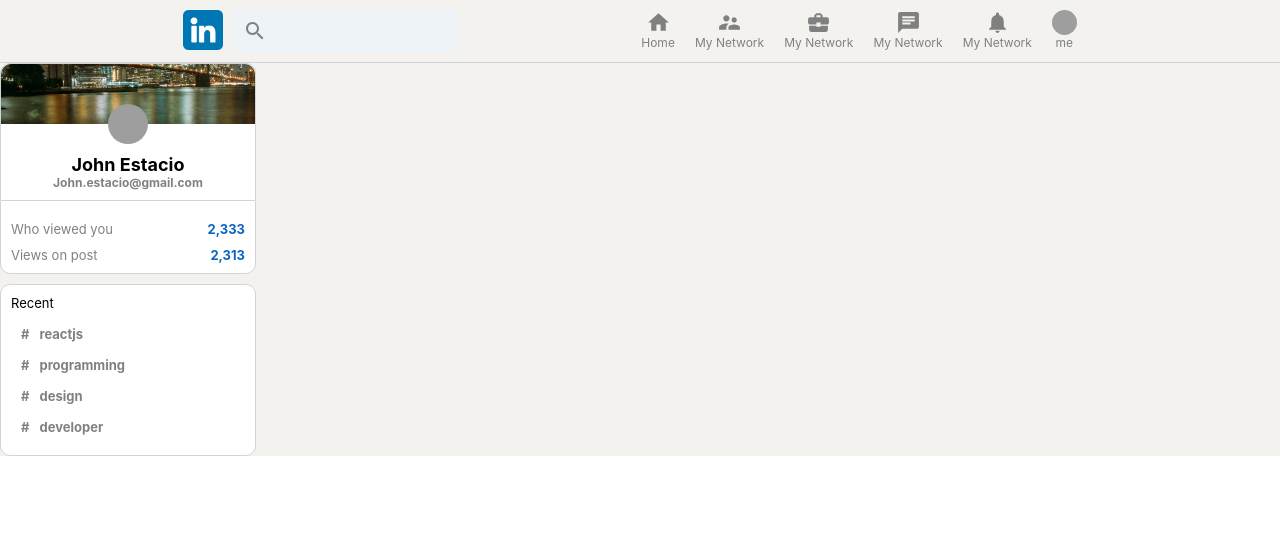
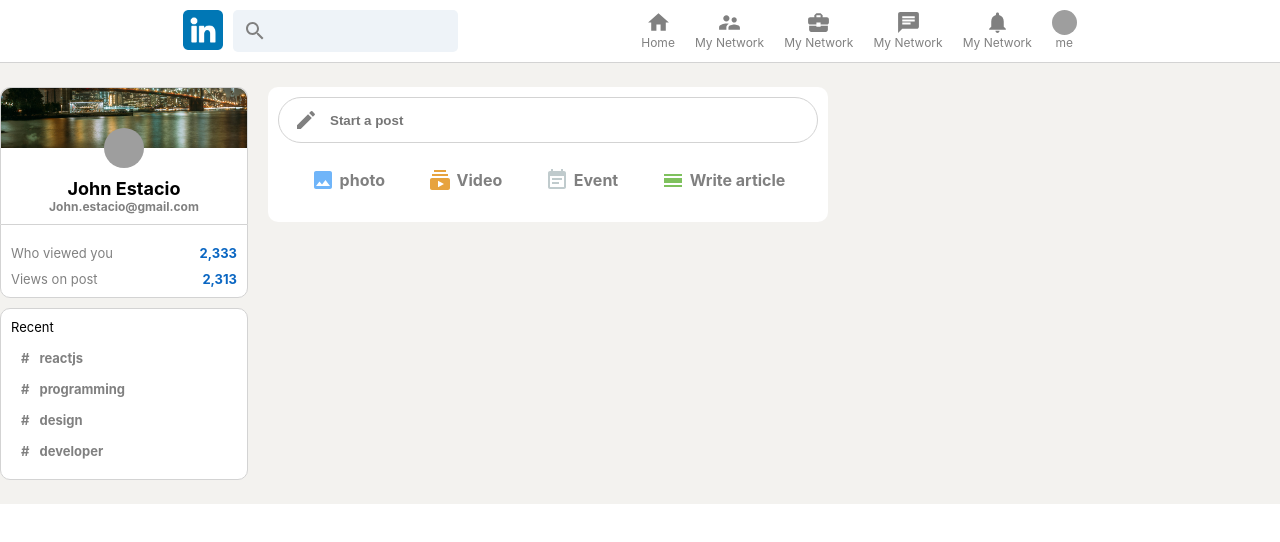
Before and after one commit to estacioj91/react-linkedin, a React (Create React App) app: page / in a window 1280 px wide. Shown: the top 542 px of the page. Built offline with nearby package versions, Linux system fonts and the light colour scheme; grey boxes are pictures that could not be loaded.

Commit message:
start post component added

```diff
--- a/src/App.css
+++ b/src/App.css
@@ -6,4 +6,5 @@
 
 .app__body {
     display: flex;
+    margin: 24px 0 ;
 }
--- a/src/App.js
+++ b/src/App.js
@@ -2,12 +2,14 @@
 import './App.css';
 import Header from './Header.js';
 import Sidebar from './Sidebar.js'
+import Feed from './Feed.js'
 function App() {
   return (
     <div className="app">
       <Header />
       <div className="app__body">
         <Sidebar/>
+        <Feed/>
       </div>
     </div>
   );
--- /dev/null
+++ b/src/Feed.css
@@ -0,0 +1,48 @@
+.feed {
+    flex: 0.6;
+    margin: 0 20px;
+}
+
+.feed__inputContainer {
+    background-color: white;
+    display: flex;
+    padding: 10px;
+    padding-bottom: 20px;
+    border-radius: 10px;
+    margin-bottom: 20px;
+    flex-flow: row wrap;
+    max-width: 540px;
+}
+
+.feed__input {
+    border: 1px solid lightgray;
+    border-radius: 30px;
+    display: flex;
+    padding: 10px;
+    color: gray;
+    padding-left: 15px;
+    width: 100%;
+}
+
+.feed__input > form {
+    display: flex;
+    width: 100%;
+}
+
+.feed__input > form > input {
+    border: none;
+    flex: 1;
+    margin-left: 10px;
+    outline-width: 0;
+    font-weight: 600;
+}
+
+.feed__input > form >  button {
+    display: none;
+}
+
+.feed__inputOptions {
+    display: flex;
+    justify-content: space-evenly;
+    width: 100%;;
+}
--- /dev/null
+++ b/src/Feed.js
@@ -0,0 +1,31 @@
+import React from 'react';
+import './Feed.css';
+import CreateIcon from '@material-ui/icons/Create';
+import InputOption from './InputOption.js'
+import ImageIcon from '@material-ui/icons/Image';
+import SubscriptionsIcon from '@material-ui/icons/Subscriptions';
+import EventNoteIcon from '@material-ui/icons/EventNote';
+import CalendarViewDayIcon from '@material-ui/icons/CalendarViewDay';
+const Feed = () =>{
+    return(
+        <div className="feed">
+            <div className="feed__inputContainer">
+                <div className="feed__input">
+                    <CreateIcon/>
+                    <form action="">
+                        <input type="text" placeholder="Start a post"/>
+                        <button type="submit">Send</button>
+                    </form>
+                </div>
+                <div className="feed__inputOptions">
+                    <InputOption Icon={ImageIcon} title="photo" color="#70b5f9"/>
+                    <InputOption Icon={SubscriptionsIcon} title="Video" color="#e7a33e"/>
+                    <InputOption Icon={EventNoteIcon} title="Event" color="#C0cbcd"/>
+                    <InputOption Icon={CalendarViewDayIcon} title="Write article" color="#7fc15e"/>
+                </div>
+            </div>
+        </div>
+    )
+}
+
+export default Feed;
--- /dev/null
+++ b/src/InputOption.css
@@ -0,0 +1,17 @@
+.inputOption {
+    display: flex;
+    align-items: center;
+    margin-top: 15px;
+    color: gray;
+    padding: 10px;
+    cursor: pointer;
+}
+
+.inputOption:hover {
+    background-color: whitesmoke;
+    border-radius: 10px;
+}
+
+.inputOption > h4 {
+    margin-left: 5px;
+}
--- /dev/null
+++ b/src/InputOption.js
@@ -0,0 +1,12 @@
+import React from 'react';
+import "./InputOption.css";
+
+function InputOption({Icon, title, color}) {
+    return (
+        <div className="inputOption">
+            <Icon style={{color: color}}/>
+            <h4>{title}</h4>
+        </div>
+    )
+}
+export default InputOption;
--- a/src/header.css
+++ b/src/header.css
@@ -1,5 +1,6 @@
 .header {
     display: flex;
+    background-color: white;
     justify-content: space-evenly;
     border-bottom: 0.1px solid lightgray;
     padding: 10px 0;
```
